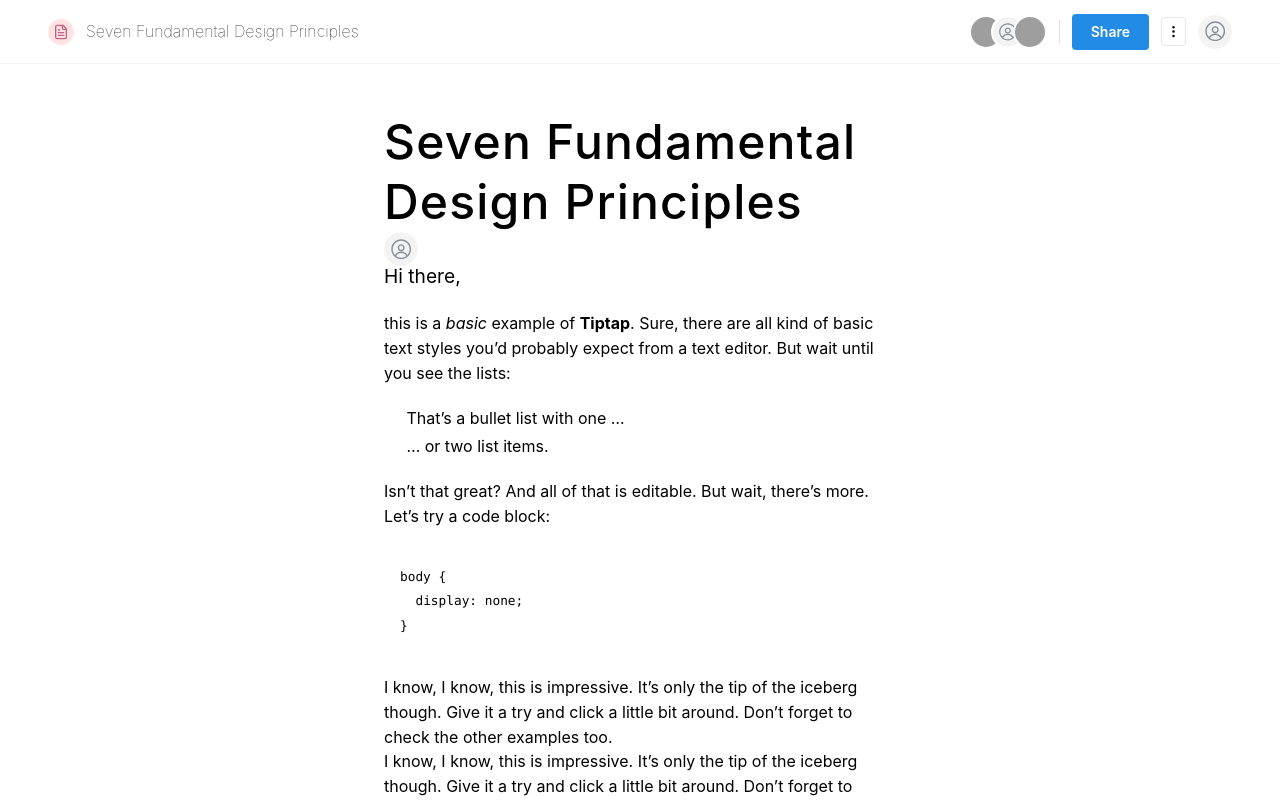
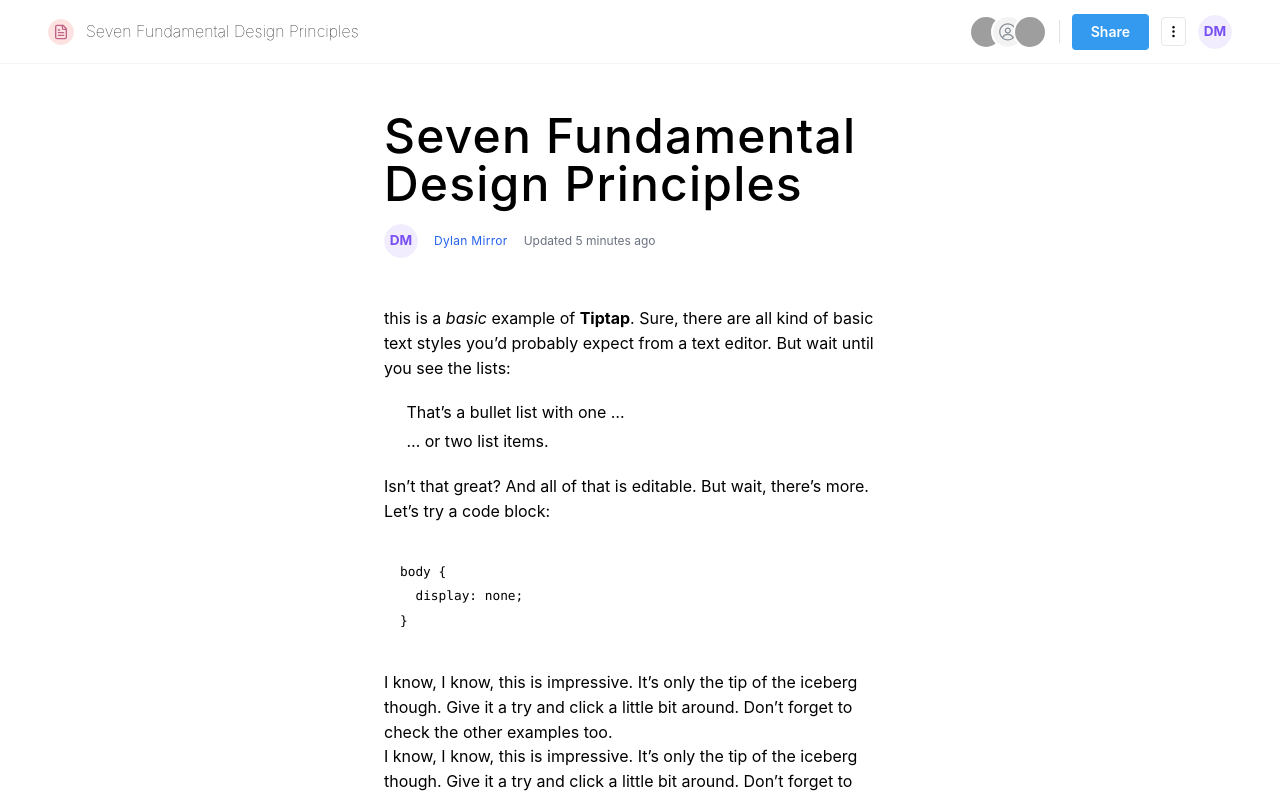
Before and after one commit to Chiazokam/HiTex, a Next.js app: page / in a window 1280 px wide. Built offline with nearby package versions, Linux system fonts and the light colour scheme; grey boxes are pictures that could not be loaded.

Commit message:
feat: implement author box

```diff
--- a/components/AuthorBox.tsx
+++ b/components/AuthorBox.tsx
@@ -1,13 +1,19 @@
 import React from "react";
 import UserAvatar from "@/components/UserAvatar";
+import getUserInitials from "@/lib/getUserInitials";
 
 const AuthorBox = () => {
     return (
-        <div className="flex flex-col">
-            <div className="text-5xl font-medium tracking-wide leading-tight">
+        <div className="flex flex-col gap-4 mb-12">
+            <div className="text-4xl md:text-5xl font-medium tracking-wide leading-tight">
                 Seven Fundamental Design Principles
             </div>
-            <UserAvatar image="" />
+
+            <div className="flex items-center gap-4">
+                <UserAvatar image="" name="Dylan Mirror" />
+                <span className="text-xs tracking-wide text-blue-600">Dylan Mirror</span>
+                <span className="text-xs text-gray-500">Updated 5 minutes ago</span>
+            </div>
         </div>
     )
 }
--- a/components/Editor.tsx
+++ b/components/Editor.tsx
@@ -12,9 +12,6 @@ import Underline from '@tiptap/extension-underline'
 import Toolbar from '@/components/Toolbar'
 
 const content = `
-<h2>
-  Hi there,
-</h2>
 <p>
   this is a <em>basic</em> example of <strong>Tiptap</strong>. Sure, there are all kind of basic text styles you’d probably expect from a text editor. But wait until you see the lists:
 </p>
--- a/components/Header.tsx
+++ b/components/Header.tsx
@@ -17,12 +17,12 @@ const Header = () => {
             <div className='flex gap-3 items-center'>
                 <Contributors className='hidden md:flex' />
                 <Divider orientation="vertical" className='hidden md:flex' />
-                <Button size='sm' className='hidden md:flex'>Share</Button>
+                <Button size='sm' color='blue.5' className='hidden md:flex'>Share</Button>
                 <div className='border rounded py-1.5 px-1 cursor-pointer border-gray-200'>
                     <EllipsisVertical size={15} />
                 </div>
                 <div className='cursor-pointer'>
-                    <UserAvatar image='' />
+                    <UserAvatar image='' name='Dylan Mirror' />
                 </div>
             </div>
         </header>
--- a/components/UserAvatar.tsx
+++ b/components/UserAvatar.tsx
@@ -5,11 +5,12 @@ import React from 'react'
 
 type UserAvatarProps = {
     image: string
+    name: string
 }
 
-const UserAvatar = ({ image }: UserAvatarProps) => {
+const UserAvatar = ({ image, name }: UserAvatarProps) => {
    return (
-    <Avatar src={image} size={34} />
+    <Avatar src={image} name={name} color='initials' size={34} />
   );
 }
 
```
